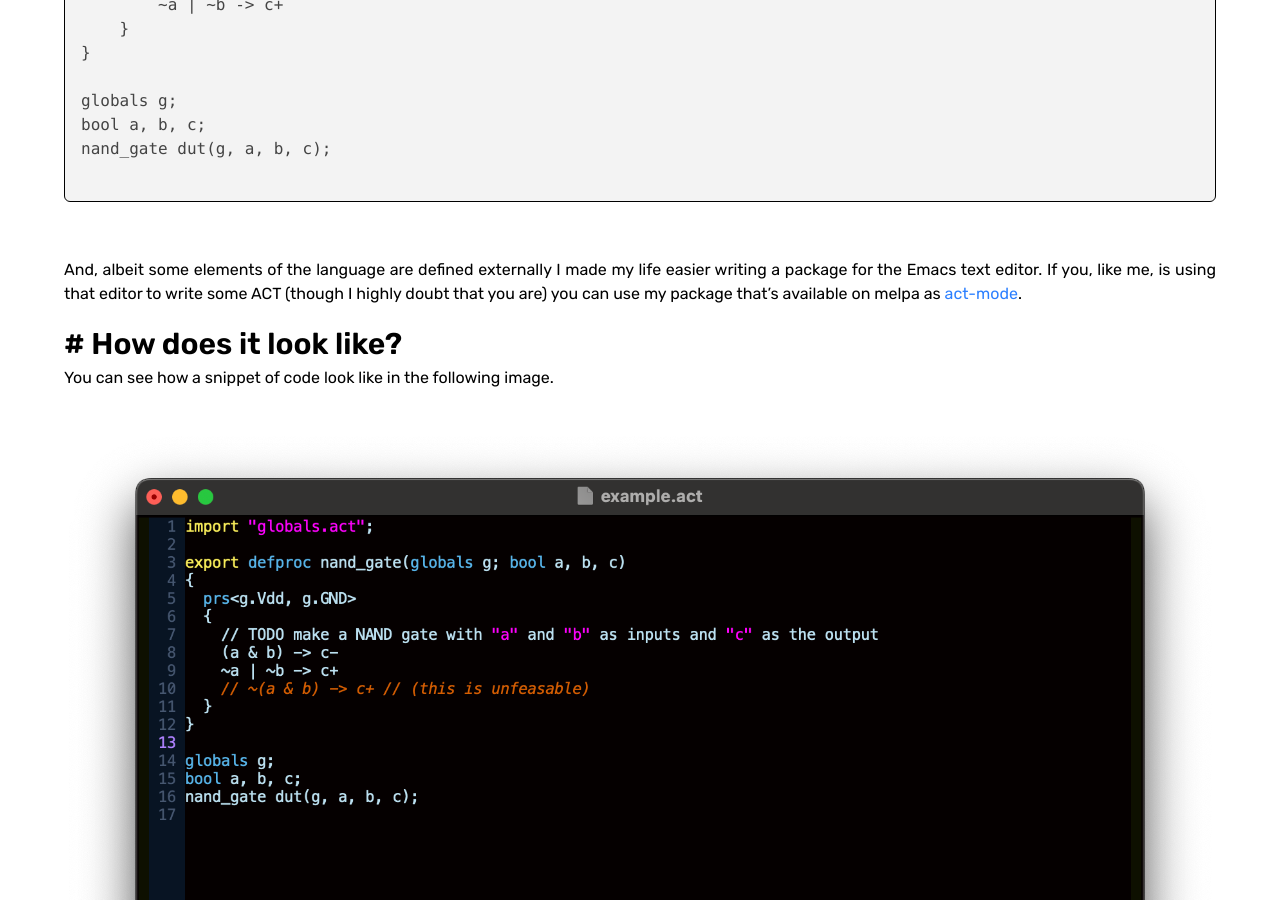
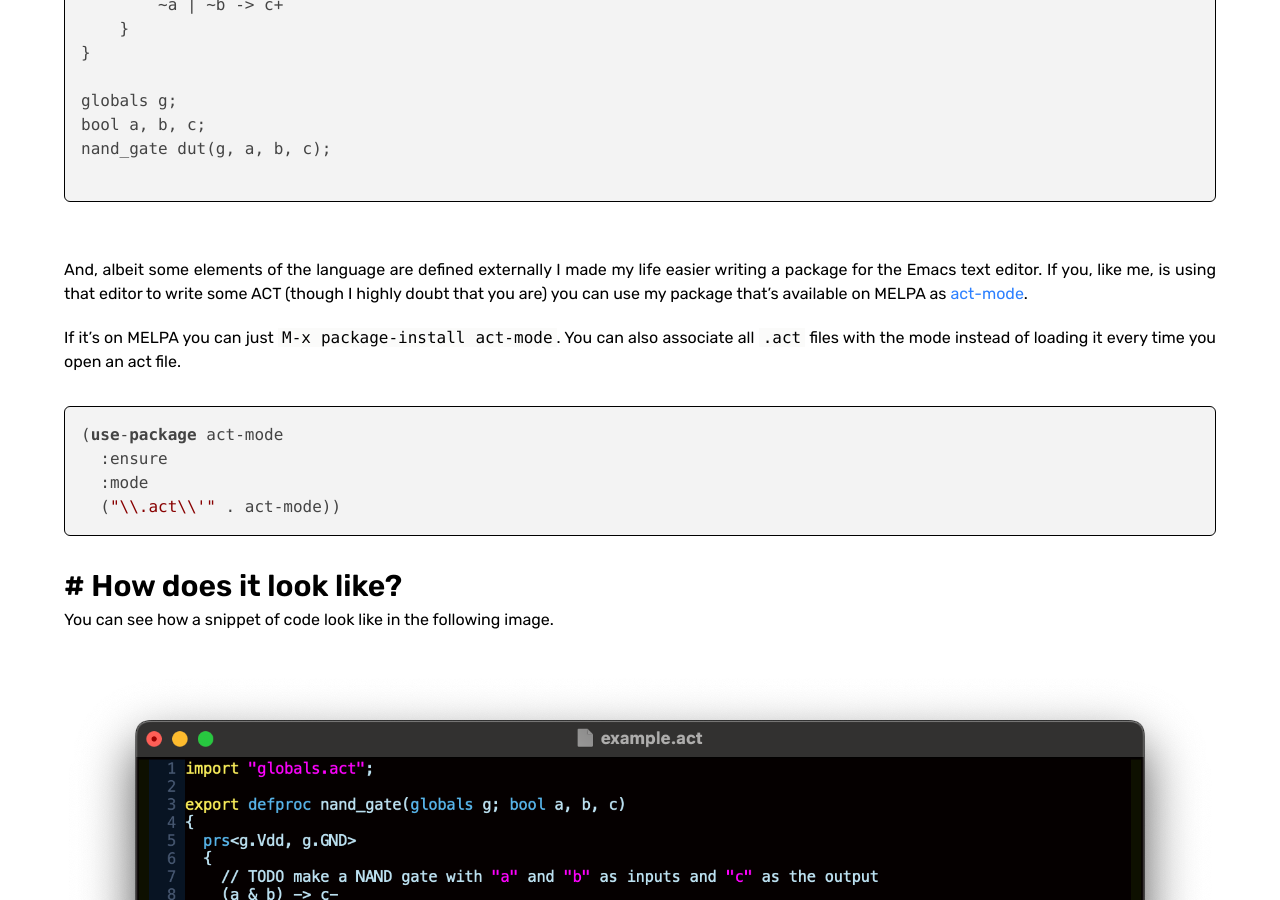
Before and after one commit to rafaelcn/rafaelcn.github.io, a Jekyll site: the page built from _posts/2024-07-18-act-mode.md, in a window 1280 px wide and 900 px high, scrolled down 632 px. Built offline with Jekyll 4.4.1, drawn with Linux system fonts in a browser that asks for light colours; nearby versions of some CDN libraries; some web fonts are replaced.

Commit message:
Update the article content
Signed-off-by: Rafael Campos Nunes <rcamposnunes@outlook.com>

````diff
--- a/_posts/2024-07-18-act-mode.md
+++ b/_posts/2024-07-18-act-mode.md
@@ -37,7 +37,18 @@ nand_gate dut(g, a, b, c);
 And, albeit some elements of the language are defined externally I made
 my life easier writing a package for the Emacs text editor. If you, like me,
 is using that editor to write some ACT (though I highly doubt that you are)
-you can use my package that's available on melpa as [act-mode](https://github.com/rafaelcn/act).
+you can use my package that's available on MELPA as [act-mode](https://github.com/rafaelcn/act).
+
+If it's on MELPA you can just `M-x package-install act-mode`. You can also
+associate all `.act` files with the mode instead of loading it every time
+you open an act file.
+
+```
+(use-package act-mode
+  :ensure
+  :mode
+  ("\\.act\\'" . act-mode))
+```
 
 # How does it look like?
 
````
